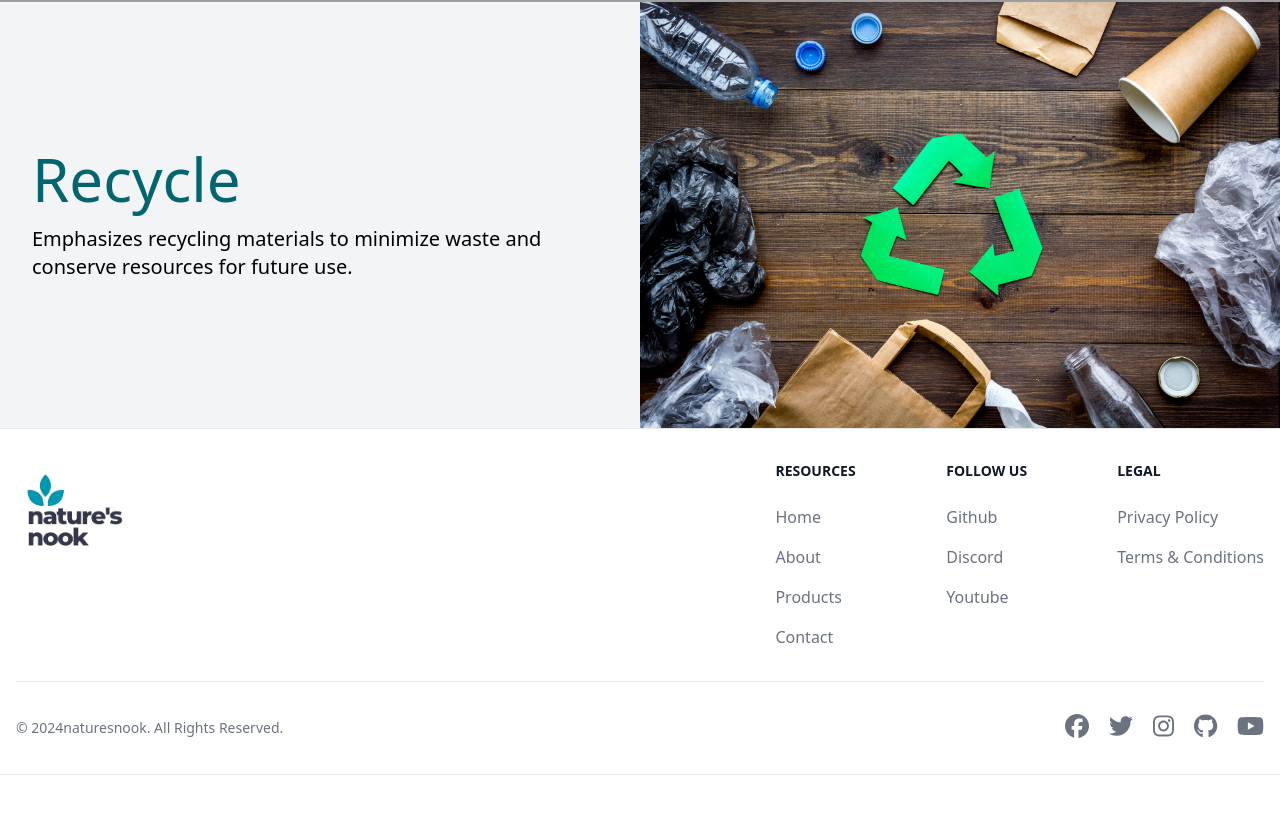
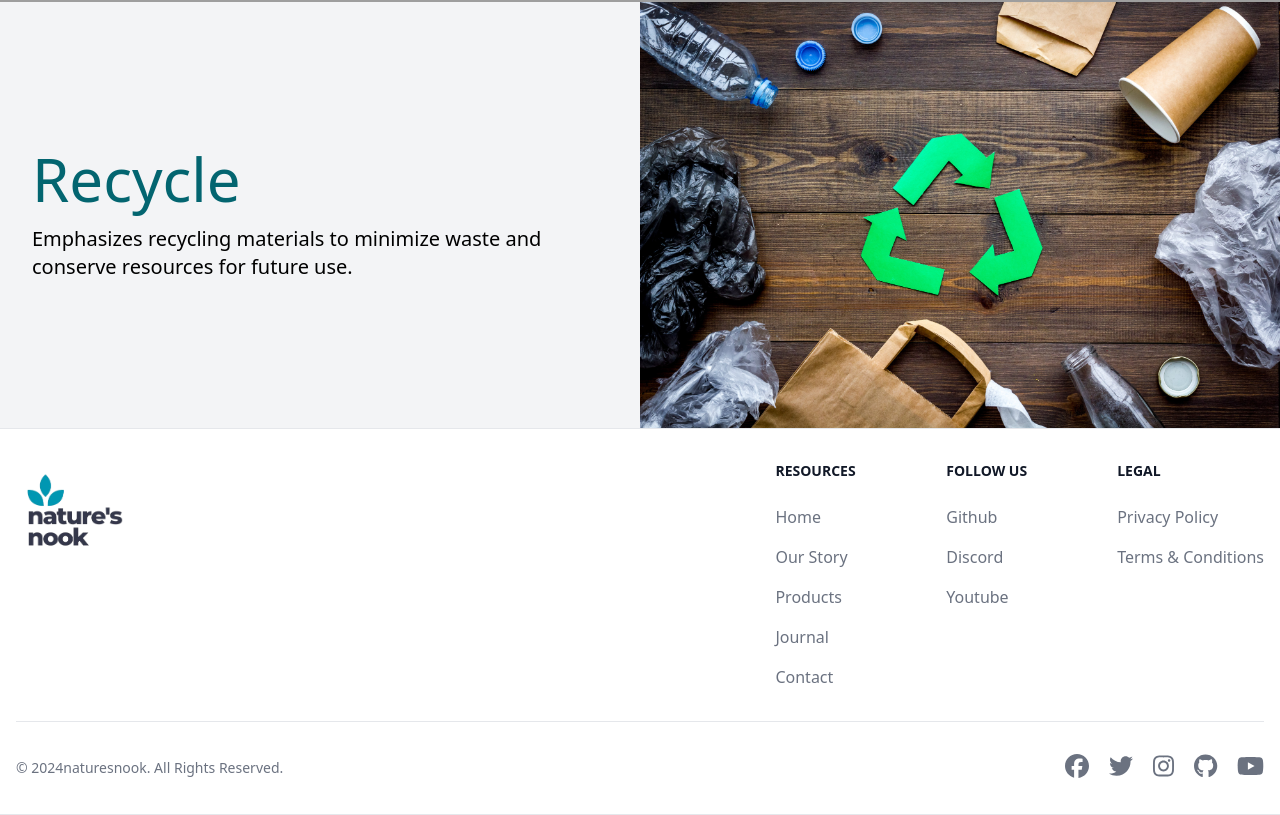
Before and after one commit to rishitgondaliya/Eco-Friendly-Product-Showcase, a React (Vite) app in the folder NaturesNook/: page / in a window 1280 px wide. Shown: the part 3443-4258 px from the top of the page. Before the commit the page ends 4218 px from the top, so only its background shows below. Built offline with nearby package versions, Linux system fonts and the light colour scheme; grey boxes are pictures that could not be loaded.

Commit message:
added resource

```diff
--- a/NaturesNook/Components/Footer/Footer.jsx
+++ b/NaturesNook/Components/Footer/Footer.jsx
@@ -33,12 +33,17 @@ export default function Footer() {
                   </li>
                   <li className="mb-4">
                     <Link to="/about" className="hover:underline">
-                      About
+                      Our Story
                     </Link>
                   </li>
                   <li className="mb-4">
                     <Link to="/product" className="hover:underline">
                       Products
+                    </Link>
+                  </li>
+                  <li className="mb-4">
+                    <Link to="/journal" className="hover:underline">
+                      Journal
                     </Link>
                   </li>
                   <li>
@@ -55,7 +60,7 @@ export default function Footer() {
                 <ul className="text-gray-500 font-medium">
                   <li className="mb-4">
                     <a
-                      href="https://github.com/rishitgondaliya"
+                      href="https://github.com/rishitgondaliya/Eco-Friendly-Product-Showcase"
                       className="hover:underline"
                       target="_blank"
                       rel="noreferrer"
```
